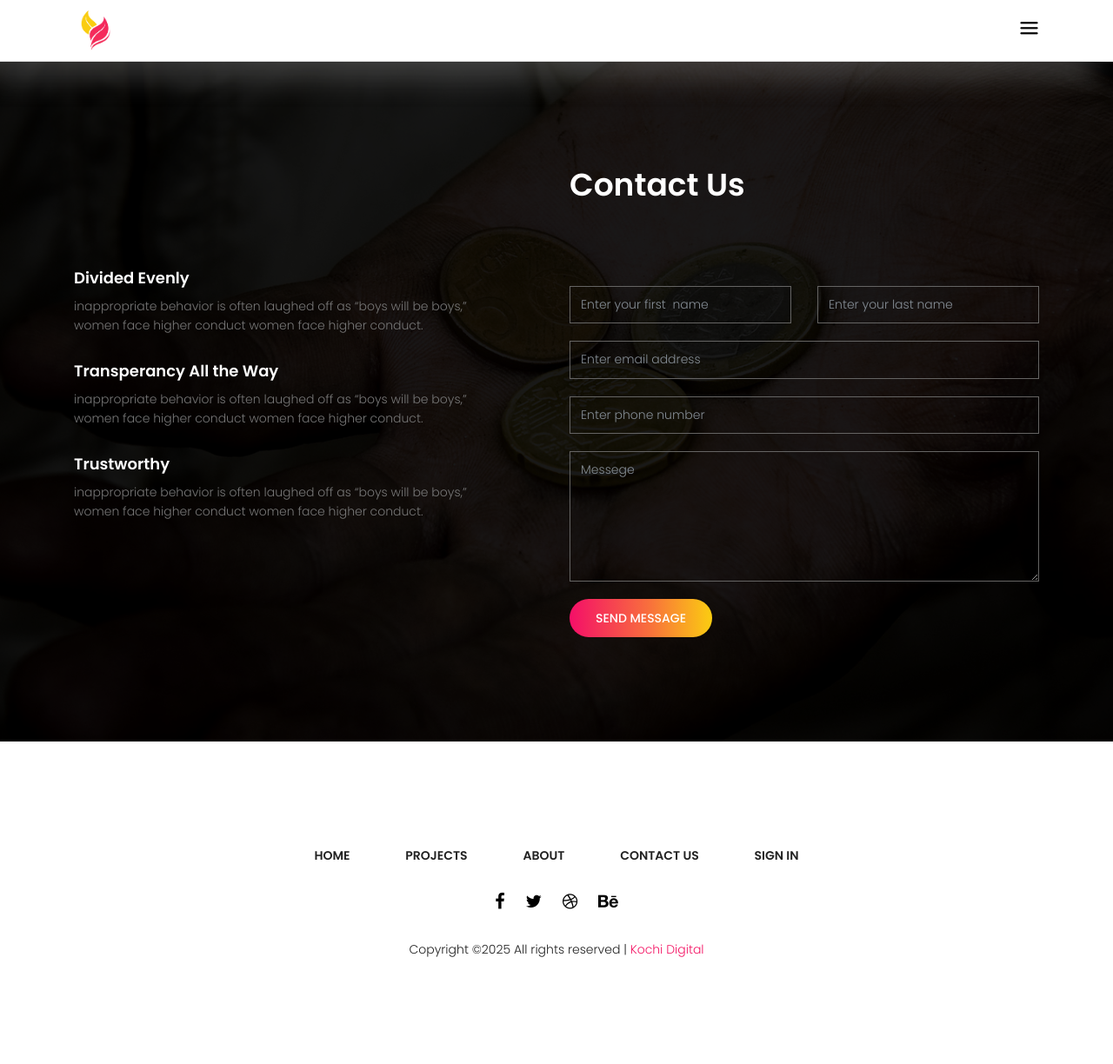
After one commit to anoopksurendran1112/AspireAid, a Django app: page /user/contact-us/ in a window 1280 px wide. The commit adds this page. Shown: the whole page at 87% size. Run offline with Django 4.2, Linux system fonts and the light colour scheme; some libraries are stand-ins or nearby versions.

Commit message:
added about and contactus page

```diff
--- /dev/null
+++ b/userModule/templates/contact-us.html
@@ -0,0 +1,64 @@
+{% extends 'index.html' %}
+{% load static %}
+{% block content %}
+
+    <!-- Start donate Area -->
+    <section class="donate-area relative section-gap" id="donate">
+        <div class="overlay overlay-bg"></div>
+        <div class="container">
+            <div class="row d-flex justify-content-end">
+                <div class="col-lg-6 col-sm-12 pb-50 header-text">
+                    <h1>Contact Us</h1>
+
+                </div>
+            </div>
+            <div class="row d-flex justify-content-center">
+                <div class="col-lg-6 contact-left">
+                    <div class="single-info">
+                        <h4>Divided Evenly</h4>
+                        <p>
+                            inappropriate behavior is often laughed off as “boys will be boys,” <br> women face higher conduct women face higher conduct.
+                        </p>
+                    </div>
+                    <div class="single-info">
+                        <h4>Transperancy All the Way</h4>
+                        <p>
+                            inappropriate behavior is often laughed off as “boys will be boys,” <br> women face higher conduct women face higher conduct.
+                        </p>
+                    </div>
+                    <div class="single-info">
+                        <h4>Trustworthy</h4>
+                        <p>
+                            inappropriate behavior is often laughed off as “boys will be boys,” <br> women face higher conduct women face higher conduct.
+                        </p>
+                    </div>
+                </div>
+                <div class="col-lg-6 contact-right">
+                    <form class="booking-form" id="myForm" action="donate.php">
+                            <div class="row">
+                                <div class="col-lg-6 d-flex flex-column">
+                                    <input name="fname" placeholder="Enter your first  name" onfocus="this.placeholder = ''" onblur="this.placeholder = 'Enter your first name'" class="form-control mt-20" required="" type="text" required>
+                                </div>
+                                <div class="col-lg-6 d-flex flex-column">
+                                    <input name="fname" placeholder="Enter your last name" onfocus="this.placeholder = ''" onblur="this.placeholder = 'Enter your last name'" class="form-control mt-20" required="" type="text" required>
+                                </div>
+                                <div class="col-lg-12 d-flex flex-column">
+                                    <input name="email" placeholder="Enter email address" pattern="[A-Za-z0-9._%+-]+@[A-Za-z0-9.-]+\.[A-Za-z]{1,63}$" onfocus="this.placeholder = ''" onblur="this.placeholder = 'Enter email address'" class="form-control mt-20" required="" type="email">
+                                </div>
+                                <div class="col-lg-12 d-flex flex-column">
+                                    <input name="phone" placeholder="Enter phone number" onfocus="this.placeholder = ''" onblur="this.placeholder = 'Enter phone number'" class="form-control mt-20" required type="tel" pattern="[0-9]{10}" title="Enter a 10-digit phone number">
+                                    <textarea class="form-control mt-20" name="message" placeholder="Messege" onfocus="this.placeholder = ''" onblur="this.placeholder = 'Messege'" required=""></textarea>
+                                </div>
+                                <div class="col-lg-12 d-flex justify-content-start send-btn">
+                                    <button class="submit-btn primary-btn mt-20 text-uppercase ">Send Message</button>
+                                </div>
+                                <div class="alert-msg"></div>
+                            </div>
+                    </form>
+                </div>
+            </div>
+        </div>
+    </section>
+    <!-- End donate Area -->
+
+{% endblock %}
--- a/userModule/templates/index.html
+++ b/userModule/templates/index.html
@@ -47,8 +47,8 @@
 									<a href="/">Home</a>
 									<a href="/avail-projects/">Projects</a>
 									<a href="/sign-in/">Track Status</a>
-									<a href="/about/">About</a>
-									<a href="/contact-us/">Contact Us</a>
+									<a href="/user/about/">About</a>
+									<a href="/user/contact-us/">Contact Us</a>
 								</nav>
 								<div class="menu-bar"><span class="lnr lnr-menu"></span></div>
 							</div>
--- a/userModule/urls.py
+++ b/userModule/urls.py
@@ -6,4 +6,6 @@ urlpatterns = [
     path('all-project/<int:ins_id>/',views.userAllProject),
     path('single-project/<int:prj_id>/',views.userSingleProject),
     path('checkout/', views.userCheckoutView, name='user_checkout'),
+    path('about/', views.about),
+    path('contact-us/', views.contact_us),
 ]
--- a/userModule/views.py
+++ b/userModule/views.py
@@ -88,3 +88,11 @@ def userAllProject(request, ins_id):
         table_status=True
     ).order_by('-created_at')
     return render(request, 'user-projects.html',{'ins':ins, 'prj':projects})
+
+
+def contact_us(request):
+    return render(request,'contact-us.html')
+
+
+def about(request):
+    return render(request,'about.html')
```
Also changed, not shown: userModule/templates/about.html (added, +25 -0 lines).
